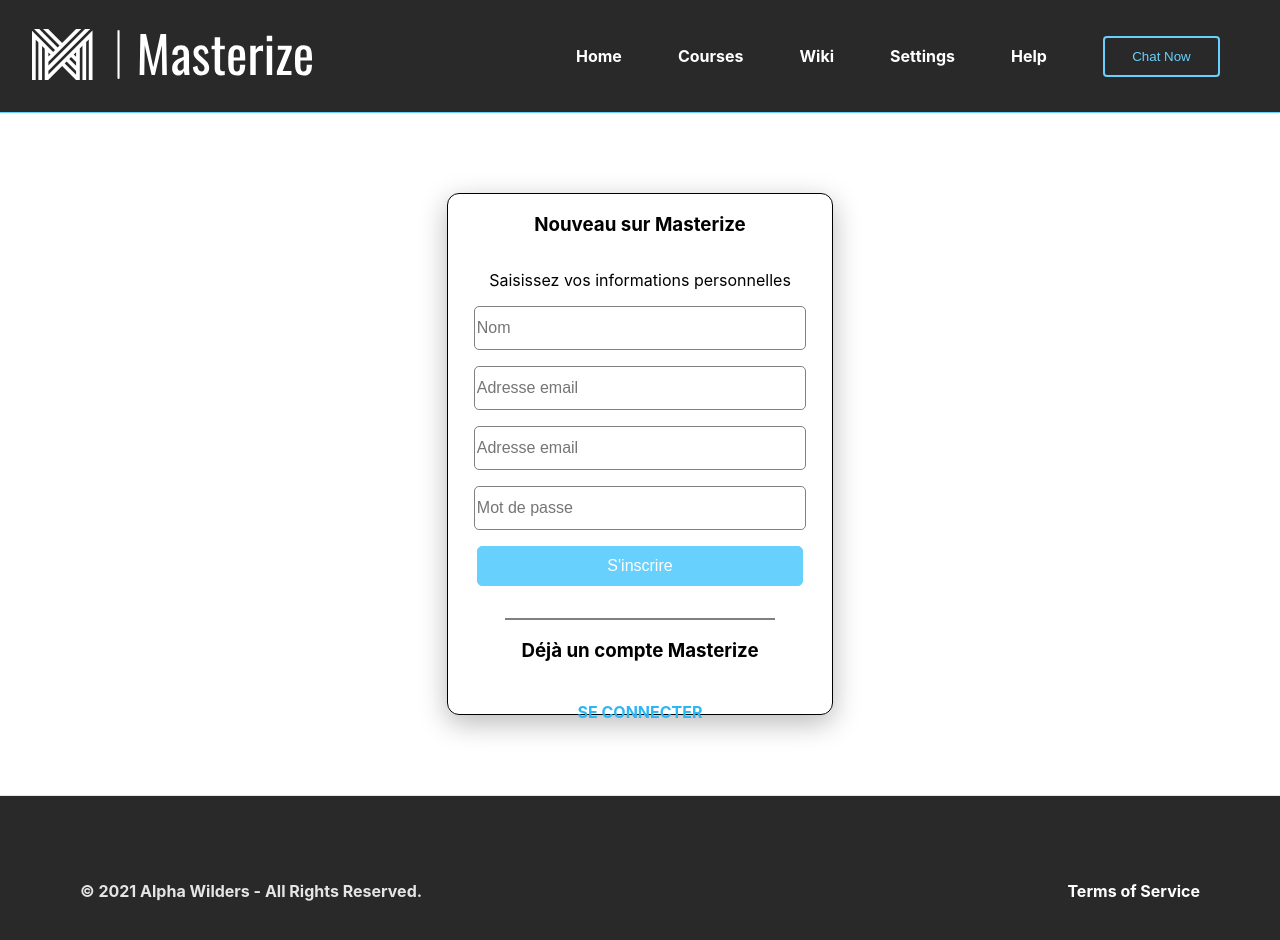
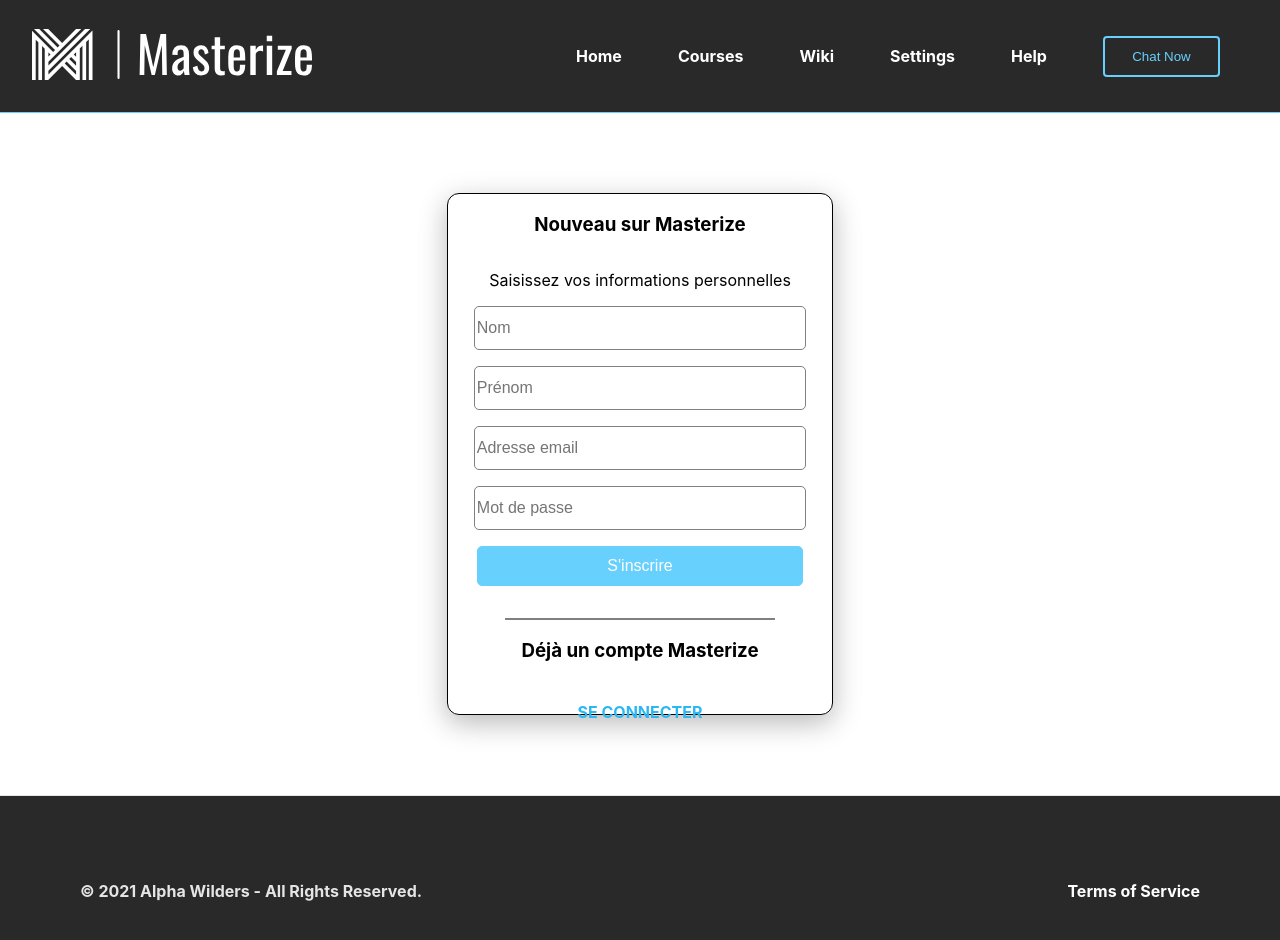
Before and after one commit to WildCodeSchool/2104-wns-remote-alphas, a React (Create React App) app in the folder front/: page /signup in a window 1280 px wide. Shown: the top 940 px of the page. Built offline with nearby package versions, Linux system fonts and the light colour scheme; no server answers.

Commit message:
fix input

```diff
--- a/front/src/components/SignUpPage.tsx
+++ b/front/src/components/SignUpPage.tsx
@@ -1,5 +1,5 @@
 import React, { useState } from 'react';
-import { Link, useHistory } from 'react-router-dom';
+import { useHistory } from 'react-router-dom';
 import styled from 'styled-components';
 
 const Wrapper = styled.div`
@@ -111,7 +111,7 @@ export default function SignUpPage(): JSX.Element {
 					<Input
 						type="text"
 						name="firstname"
-						placeholder="Adresse email"
+						placeholder="Prénom"
 						onChange={(e) => {
 							setUserLog({ ...userLog, [e.target.name]: e.target.value });
 						}}
@@ -127,7 +127,7 @@ export default function SignUpPage(): JSX.Element {
 						value={userLog.email}
 					/>
 					<Input
-						type="text"
+						type="password"
 						name="password"
 						placeholder="Mot de passe"
 						onChange={(e) => {
```
